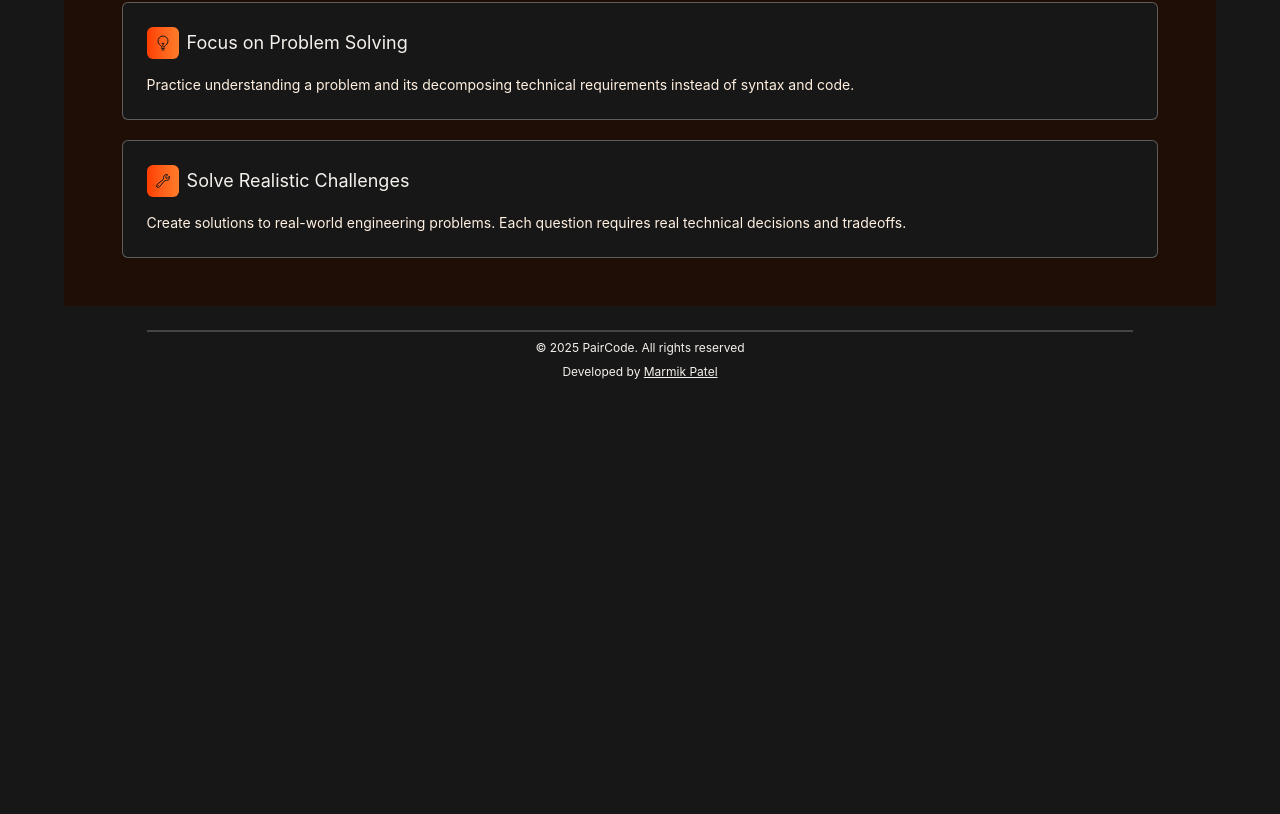
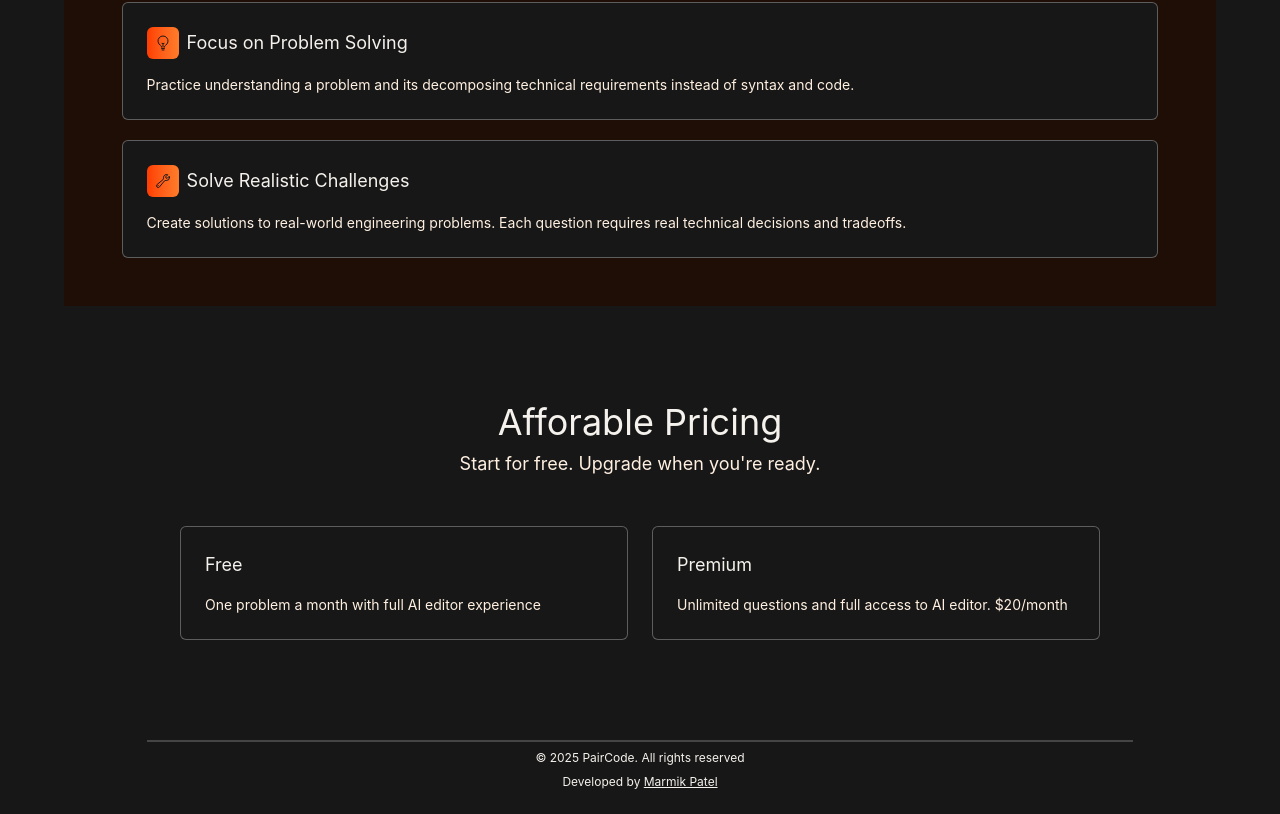
Before and after one commit to marmikpatel19/PairCode, a Next.js app: page / in a window 1280 px wide. Shown: the part 672-1486 px from the top of the page. Before the commit the page ends 1076 px from the top, so only its background shows below. Built offline with nearby package versions, Linux system fonts and the light colour scheme.

Commit message:
create pricing section

```diff
--- a/app/page.tsx
+++ b/app/page.tsx
@@ -86,15 +86,33 @@ export default function Home() {
                 </span>
                 <h3 className="text-md sm:text-lg">Solve Realistic Challenges</h3>
               </div>
-
-
               <h3 className="text-sm sm:text-md text-[#fff0e1]">Create solutions to real-world engineering problems. Each question requires real technical decisions and tradeoffs.</h3>
             </div>
           </div>
         </div>
       </div>
-
-      <div className="flex flex-col m-3 p-3 space-y-2">
+      {/**Pricing */}
+      <div className="max-w-6xl mx-auto mt-10 pb-12">
+        <div className="flex flex-col space-y-2 m-6">
+          <h1 className="text-2xl sm:text-3xl md:text-4xl mx-auto mt-14">Afforable Pricing</h1>
+          <h3 className="text-md sm:text-lg mx-auto text-[#fff0e1]">Start for free. Upgrade when you're ready.</h3>
+        </div>
+        <div className="flex flex-row space-x-6 mt-12 pl-6 pr-6 justify-center">
+          <div className="bg-[#171717] border rounded-md border-1 border-white/30 p-6 w-1/2 max-w-md">
+            <div className="flex flex-col space-y-4 items-start">
+              <h3 className="text-md sm:text-lg">Free</h3>
+              <h3 className="text-sm sm:text-md text-[#fff0e1]">One problem a month with full AI editor experience</h3>
+            </div>
+          </div>
+          <div className="bg-[#171717] border rounded-md border-1 border-white/30 p-6 w-1/2 max-w-md">
+            <div className="flex flex-col space-y-4 items-start">
+              <h3 className="text-md sm:text-lg">Premium</h3>
+              <h3 className="text-sm sm:text-md text-[#fff0e1]">Unlimited questions and full access to AI editor. $20/month</h3>
+            </div>
+          </div>
+        </div>
+      </div>
+      <div className="flex flex-col m-3 p-3 space-y-2 mt-10">
         <hr className="w-4/5 border-1 border-white/20 mx-auto"/>
         <h1 className="text-xs mx-auto">
            © 2025 PairCode. All rights reserved
```
